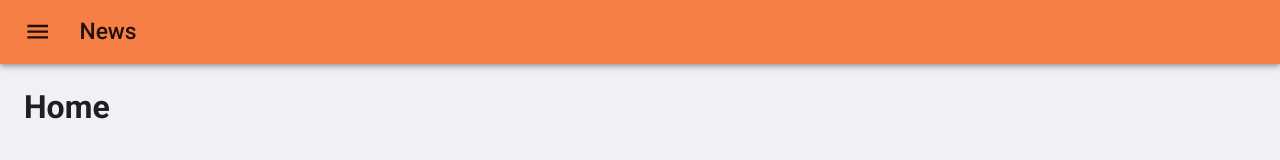
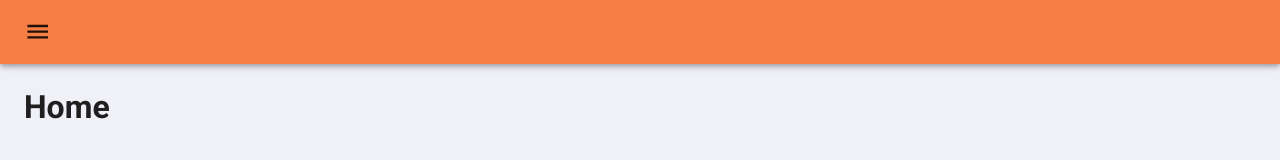
Before and after one commit to mateus-luciano/curriculum-frontend, a React (Create React App) app: page / in a window 1280 px wide. Shown: the top 160 px of the page. Built offline with nearby package versions, Linux system fonts and the light colour scheme.

Commit message:
updated header

```diff
--- a/src/components/Header/index.jsx
+++ b/src/components/Header/index.jsx
@@ -22,11 +22,6 @@ export default function Header() {
           aria-label="menu">
             <MenuIcon />
           </IconButton>
-          <Typography
-          variant="h6"
-          className={classes.title}>
-            News
-          </Typography>
         </Toolbar>
       </AppBar>
     </div>
--- a/src/components/Header/styles.jsx
+++ b/src/components/Header/styles.jsx
@@ -7,9 +7,6 @@ const useStyles = makeStyles((theme) => ({
   menuButton: {
     marginRight: theme.spacing(2),
   },
-  title: {
-    flexGrow: 1,
-  },
 }));
 
 export default useStyles;
```
